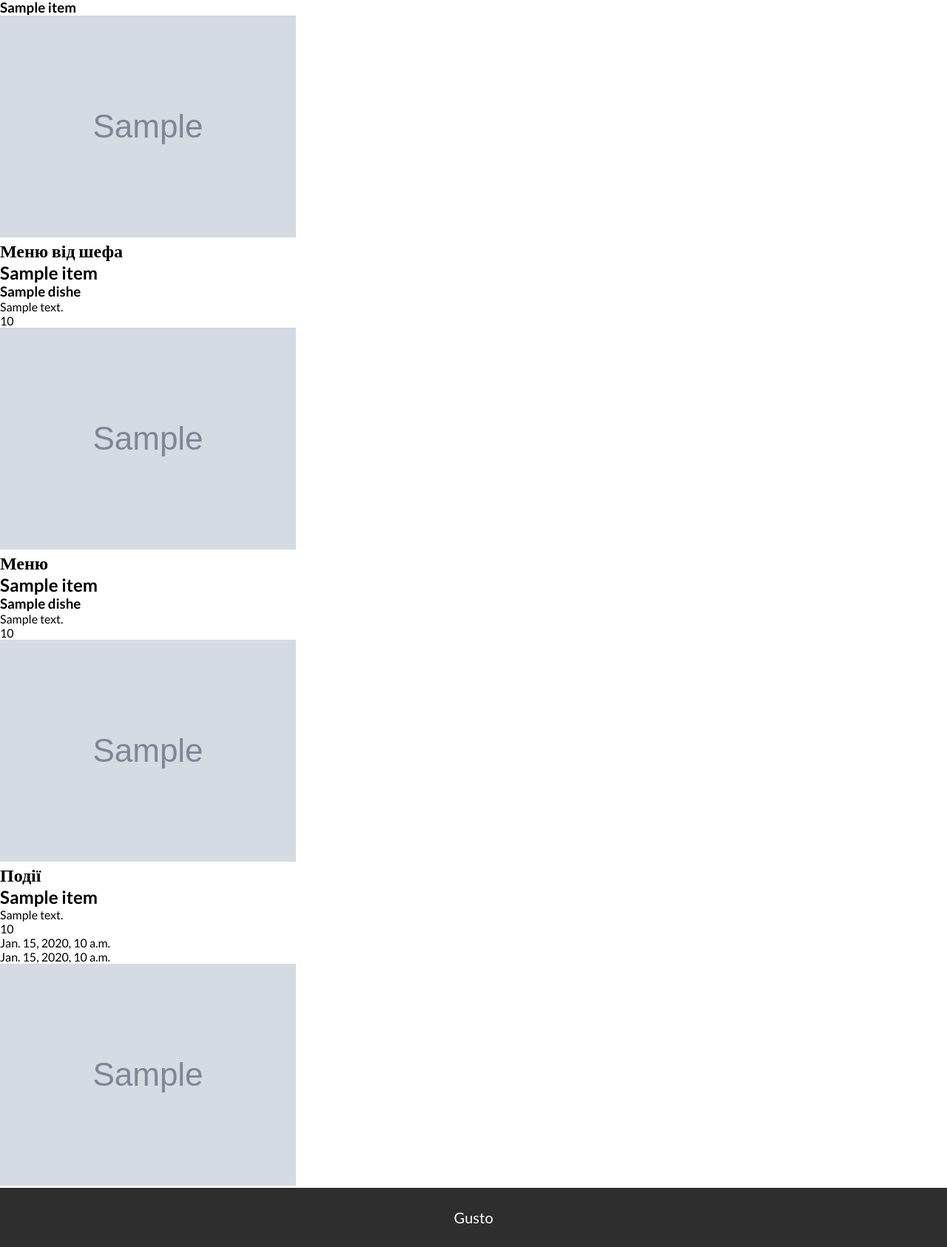
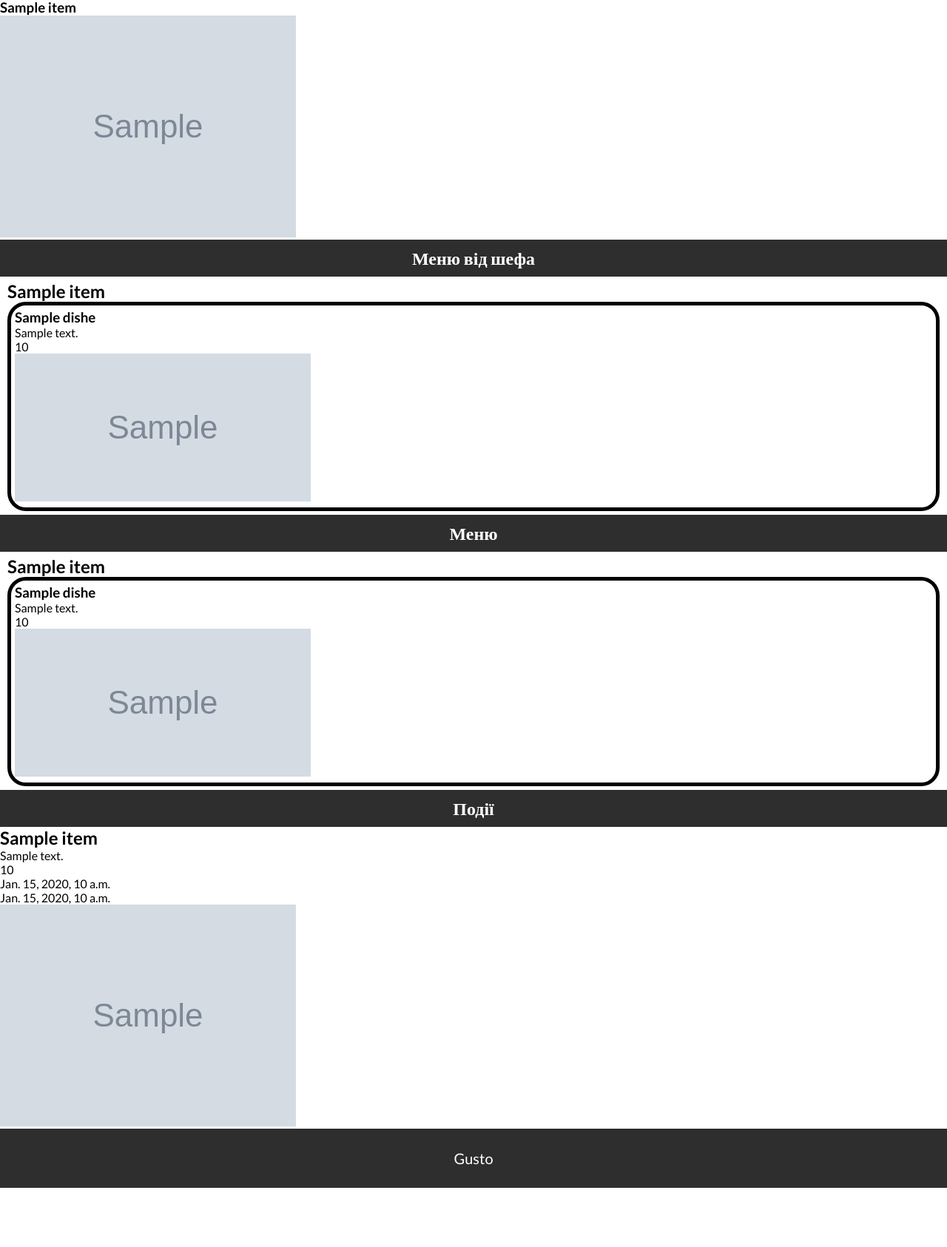
Before and after one commit to DimaDidkivskyi/pythonGusto, a Django app: template main_gusto/templates/index.html in a window 1280 px wide. Shown: the part 61-1747 px from the top of the page at 74% size. After the commit the page ends 1667 px from the top, so only its background shows below. Run offline with Django 3.2, Linux system fonts and the light colour scheme; the template is opened without the code that fills it: most values are stand-ins (such as "Sample title", 1, 10 or a date in 2020); grey boxes marked "Sample" are stand-in pictures.

Commit message:
Change of css and site layout

```diff
--- a/main_gusto/templates/index.html
+++ b/main_gusto/templates/index.html
@@ -14,20 +14,22 @@
     </div>
 </section>
 <section id="special_menu">
-    <h1>Меню від шефа</h1>
+    <div class="section_name"><h1>Меню від шефа</h1></div>
     <div class="container">
         <div class="row">
             {% for item in special_categories %}
-            <div>
+            <div class="dish_category">
                 <h2>{{item.title}}</h2>
                 {% for dishes in item.dishes %}
-                <div>
+                <div class="dish_cell">
                     <h3>{{dishes.title}}</h3>
-                    <div><p>{{dishes.description}}</p></div>
-                    <div><p>{{dishes.price}}</p></div>
-                    <div>
-                        <img src="{{dishes.photo.url}}" alt="Photo of dish" />
-                    </div>
+                    <p>{{dishes.description}}</p>
+                    <p>{{dishes.price}}</p>
+                    <img
+                        class="image_dish"
+                        src="{{dishes.photo.url}}"
+                        alt="Photo of dish"
+                    />
                 </div>
                 {% endfor %}
             </div>
@@ -36,20 +38,22 @@
     </div>
 </section>
 <section id="menu">
-    <h1>Меню</h1>
+    <div class="section_name"><h1>Меню</h1></div>
     <div class="container">
         <div class="row">
             {% for item in categories %}
-            <div>
+            <div class="dish_category">
                 <h2>{{item.title}}</h2>
                 {% for dishes in item.dishes %}
-                <div>
+                <div class="dish_cell">
                     <h3>{{dishes.title}}</h3>
-                    <div><p>{{dishes.description}}</p></div>
-                    <div><p>{{dishes.price}}</p></div>
-                    <div>
-                        <img src="{{dishes.photo.url}}" alt="Photo of dish" />
-                    </div>
+                    <p>{{dishes.description}}</p>
+                    <p>{{dishes.price}}</p>
+                    <img
+                        class="image_dish"
+                        src="{{dishes.photo.url}}"
+                        alt="Photo of dish"
+                    />
                 </div>
                 {% endfor %}
             </div>
@@ -58,19 +62,17 @@
     </div>
 </section>
 <section section id="events">
-    <h1>Події</h1>
+    <div class="section_name"><h1>Події</h1></div>
     <div class="container">
         <div class="row">
             {% for item in events %}
             <div>
                 <h2>{{item.title}}</h2>
-                <div><p>{{item.description}}</p></div>
-                <div><p>{{item.price}}</p></div>
-                <div><p>{{item.event_date}}</p></div>
-                <div><p>{{item.event_time}}</p></div>
-                <div>
-                    <img src="{{item.photo.url}}" alt="Photo of event" />
-                </div>
+                <p>{{item.description}}</p>
+                <p>{{item.price}}</p>
+                <p>{{item.event_date}}</p>
+                <p>{{item.event_time}}</p>
+                <img src="{{item.photo.url}}" alt="Photo of event" />
             </div>
             {% endfor %}
         </div>
--- a/static/css/styles.css
+++ b/static/css/styles.css
@@ -4,16 +4,30 @@
     box-sizing: border-box;
     font-family: Lato;
 }
+
+html {
+    scroll-behavior: smooth;
+}
+
+.blank_space {
+    height: 60px;
+    position: relative;
+    top: 0;
+}
+
 nav,
 footer {
     background-color: #2e2e2e;
 }
 
 nav {
-    font-size: 25px;
-    height: 60px;
     display: flex;
     justify-content: center;
+    font-size: 25px;
+    width: 100%;
+    height: 60px;
+    position: fixed;
+    z-index: 99;
 }
 
 footer {
@@ -31,3 +45,29 @@
     margin: 10px;
     color: #ffffff;
 }
+
+.section_name {
+    display: flex;
+    align-items: center;
+    justify-content: center;
+    background: #2e2e2e;
+    width: 100%;
+    height: 50px;
+    color: #ffffff;
+}
+
+.dish_category {
+    margin: 5px 10px;
+}
+
+.dish_cell {
+    border: 5px black solid;
+    border-radius: 25px;
+    padding: 5px;
+    margin-bottom: 5px;
+}
+
+.image_dish {
+    width: 400px;
+    height: 200px;
+}
--- a/templates/mainPage.html
+++ b/templates/mainPage.html
@@ -16,6 +16,7 @@
             <a href="/#menu">Меню</a>
             <a href="/#events">Події</a>
         </nav>
+        <div class="blank_space"></div>
 
         {% block content %} {% endblock %}
 
```
Also changed, not shown: db.sqlite3, media/images/banners/77f2385d-9f42-4f5b-b3f9-ee93da97b5bc.jpg (added).
